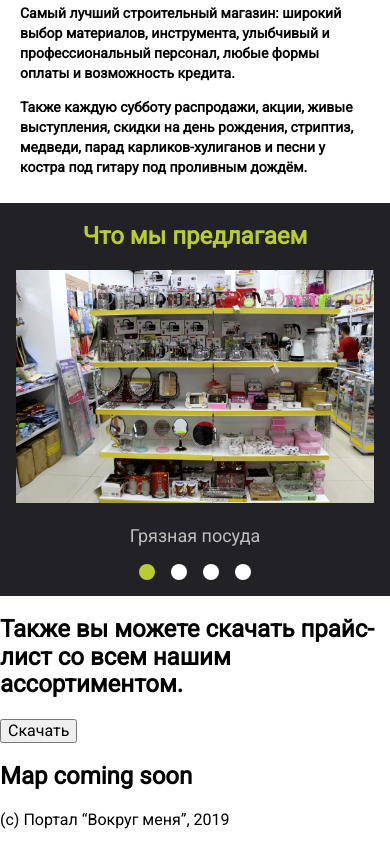
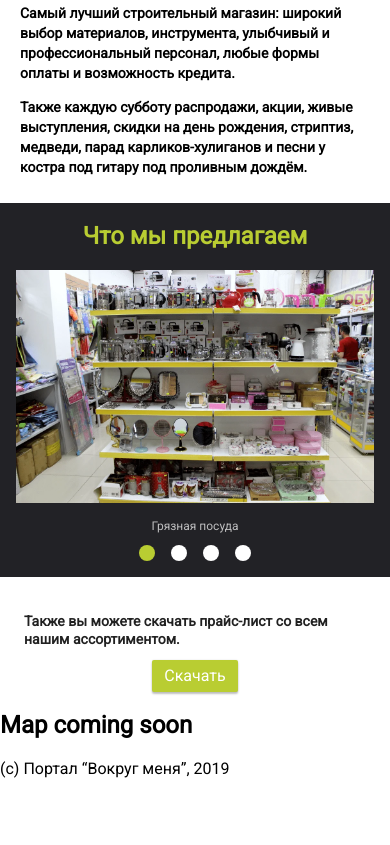
Before and after one commit to p1xar/benovate_tz, a website: page index.html in a window 390 px wide. Shown: the part 643-1488 px from the top of the page. After the commit the page ends 1437 px from the top, so only its background shows below. Drawn offline with Linux system fonts and the light colour scheme.

Commit message:
Add download

```diff
--- a/index.html
+++ b/index.html
@@ -5,7 +5,7 @@
     <meta name="viewport" content="width=device-width, initial-scale=1.0" />
     <meta http-equiv="X-UA-Compatible" content="ie=edge" />
     <link
-      href="https://fonts.googleapis.com/css?family=Roboto&display=block"
+      href="https://fonts.googleapis.com/css?family=Roboto&display=swap"
       rel="stylesheet"
     />
     <link rel="stylesheet" href="build/css/style.min.css" />
--- /dev/null
+++ b/src/scss/blocks/_download.scss
@@ -0,0 +1,35 @@
+@import "src/scss/shared/font-inherit";
+.download {
+  @extend %font-inherit;
+  display: flex;
+  flex-direction: column;
+  align-items: center;
+  padding: 0 16.125rem;
+  @media screen and (min-width: 320px) and (max-width: 768px) {
+    padding: 0 1.5rem;
+  }
+  &__text {
+    margin-top: 6rem;
+    font-size: 1.875rem;
+    line-height: 2.25rem;
+    @media screen and (min-width: 320px) and (max-width: 768px) {
+      font-size: 0.875rem;
+      line-height: 1.125rem;
+      margin-top: 2.1875rem;
+    }
+  }
+  &__button {
+    background: #b9cd32;
+    border: 0;
+    box-shadow: 0rem 0.125rem 0.125rem rgba(0, 0, 0, 0.24),
+      0rem 0rem 0.125rem rgba(0, 0, 0, 0.12);
+    border-radius: 0.125rem;
+    padding: 0.4375rem 0.75rem;
+    color: #fff;
+    cursor: pointer;
+    align-self: flex-start;
+    @media screen and (min-width: 320px) and (max-width: 768px) {
+      align-self: center;
+    }
+  }
+}
--- a/src/scss/blocks/_gallery.scss
+++ b/src/scss/blocks/_gallery.scss
@@ -30,6 +30,9 @@
     text-align: center;
     color: #fff;
     opacity: 0.7;
+    @media screen and (min-width: 320px) and (max-width: 768px) {
+      font-size: 0.75rem;
+    }
   }
   &__img {
     max-width: 100%;
--- a/src/scss/main.scss
+++ b/src/scss/main.scss
@@ -360,3 +360,4 @@ template {
 @import "blocks/info";
 @import "blocks/about";
 @import "blocks/gallery";
+@import "blocks/download";
--- a/src/scss/shared/_font-inherit.scss
+++ b/src/scss/shared/_font-inherit.scss
@@ -1,6 +1,6 @@
 %font-inherit {
   font-family: Roboto, sans-serif;
   font-style: normal;
-  font-weight: normal;
+  font-weight: 300;
   color: rgba(0, 0, 0, 0.87);
 }
```
Also changed, not shown: build/css/style.min.css, src/css/style.css.
